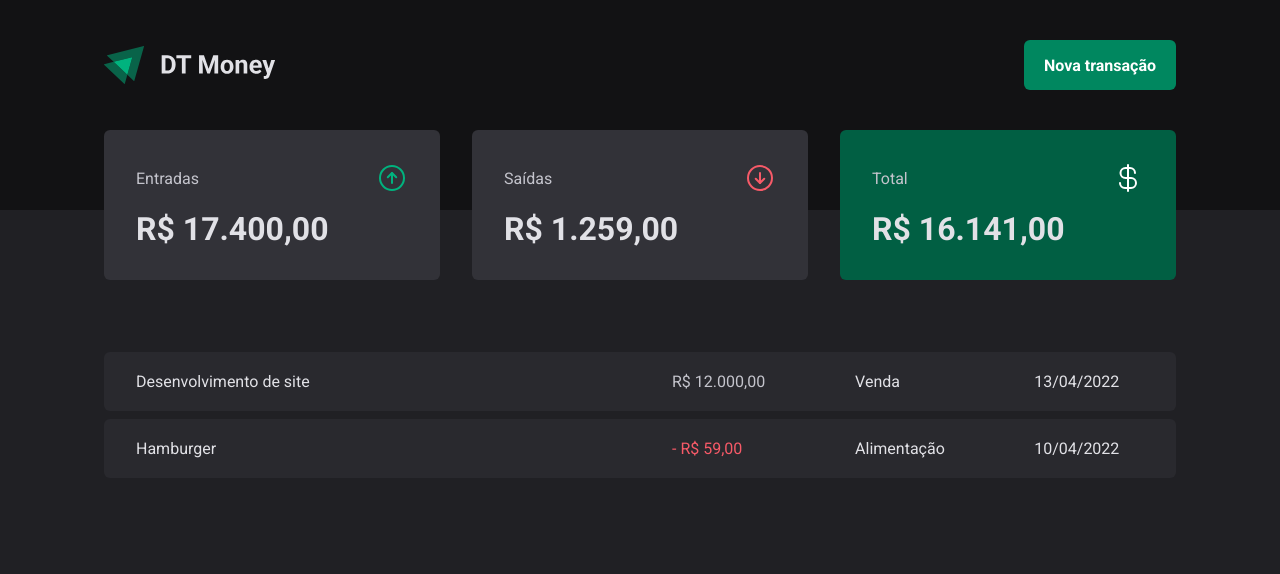
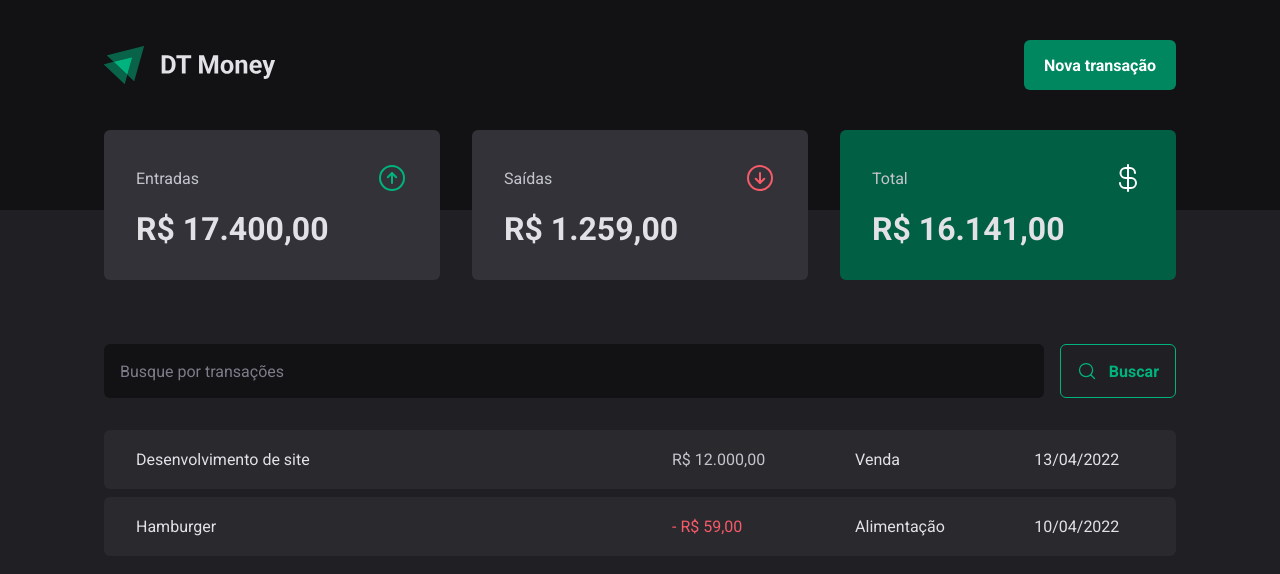
Before and after one commit to MateusHerculano01/dt-money, a React (Vite) app: page / in a window 1280 px wide. Shown: the top 574 px of the page. Built offline with nearby package versions, Linux system fonts and the light colour scheme.

Commit message:
feat: SearchForm component done

```diff
--- /dev/null
+++ b/src/pages/Transactions/components/SearchForm/index.tsx
@@ -0,0 +1,15 @@
+import { MagnifyingGlass } from "phosphor-react";
+import { SearchFormContainer } from "./styles";
+
+export function SearchForm() {
+  return (
+    <SearchFormContainer>
+      <input type="text" placeholder="Busque por transações" />
+
+      <button type="submit">
+        <MagnifyingGlass size={20} />
+        Buscar
+      </button>
+    </SearchFormContainer>
+  )
+}
--- /dev/null
+++ b/src/pages/Transactions/components/SearchForm/styles.ts
@@ -0,0 +1,44 @@
+import styled from "styled-components";
+
+export const SearchFormContainer = styled.form`
+  display: flex;
+  gap: 1rem;
+
+  input {
+    flex: 1;
+    border-radius: 6px;
+    border: 0;
+    background: ${props => props.theme["gray-900"]};
+    color: ${props => props.theme["gray-300"]};
+    padding: 1rem;
+
+    &::placeholder {
+      color: ${props => props.theme["gray-500"]};
+    }
+  }
+
+  button {
+    display: flex;
+    align-items: center;
+    gap: 0.75rem;
+
+    border: 0;
+    padding: 1rem;
+    background: transparent;
+    border: 1px solid ${props => props.theme["green-300"]};
+    color: ${props => props.theme["green-300"]};
+    font-weight: bold;
+    border-radius: 6px;
+    cursor: pointer;
+
+    &:hover {
+      background: ${props => props.theme["green-500"]};
+      border-color:${props => props.theme["green-500"]};
+      color: ${props => props.theme.white};
+      transition:
+        background-color 0.2s,
+        color 0.2s,
+        border-color 0.2s;
+    }
+  }
+`;
--- a/src/pages/Transactions/index.tsx
+++ b/src/pages/Transactions/index.tsx
@@ -1,5 +1,6 @@
 import { Header } from "../../components/Header";
 import { Summary } from "../../components/Summary";
+import { SearchForm } from "./components/SearchForm";
 import { PriceHighlight, TransactionsContainer, TransactionsTable } from "./styles";
 
 export function Transactions() {
@@ -9,6 +10,8 @@
       <Summary />
 
       <TransactionsContainer>
+        <SearchForm />
+
         <TransactionsTable>
           <tbody>
             <tr>
--- a/src/pages/Transactions/styles.ts
+++ b/src/pages/Transactions/styles.ts
@@ -11,7 +11,7 @@
   width: 100%;
   border-collapse: separate;
   border-spacing: 0 0.5rem;
-  /* margin-top: 1.5rem;  */
+  margin-top: 1.5rem;
 
   td {
     padding: 1.25rem 2rem;
```
